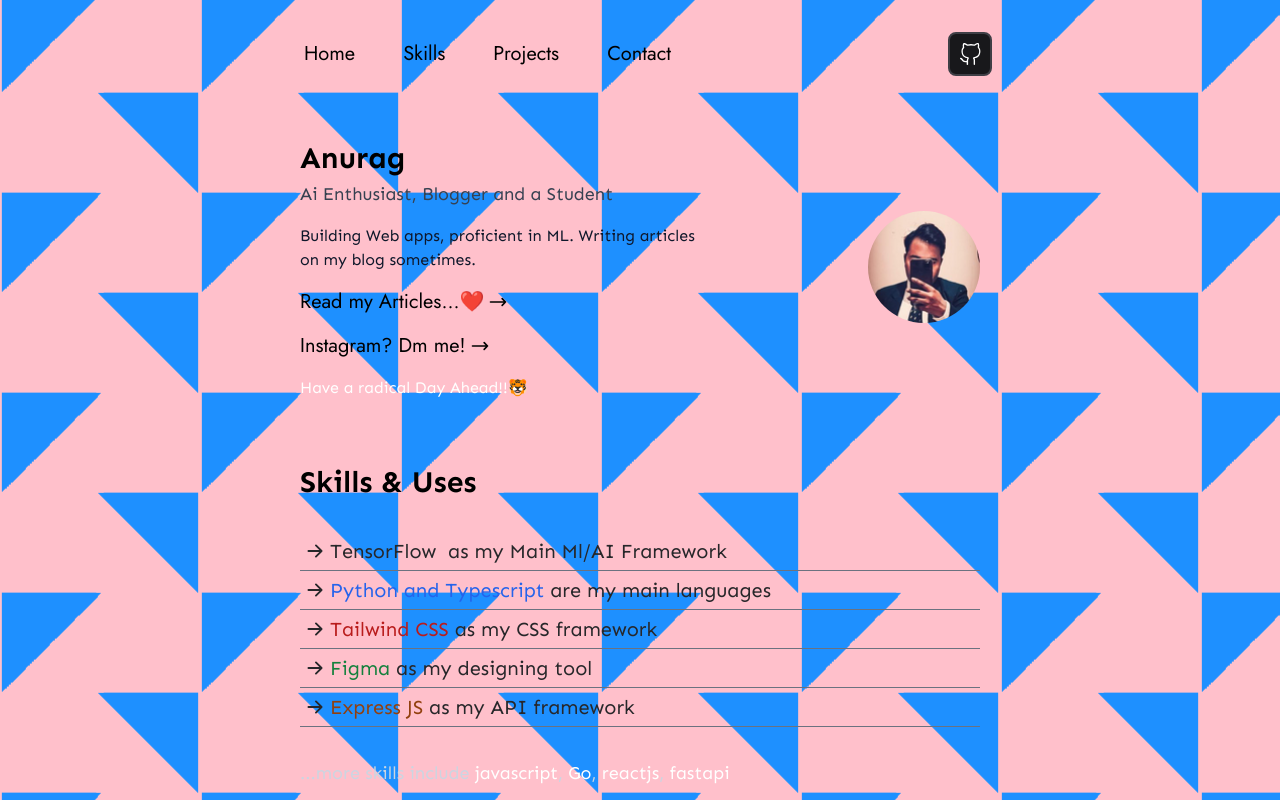
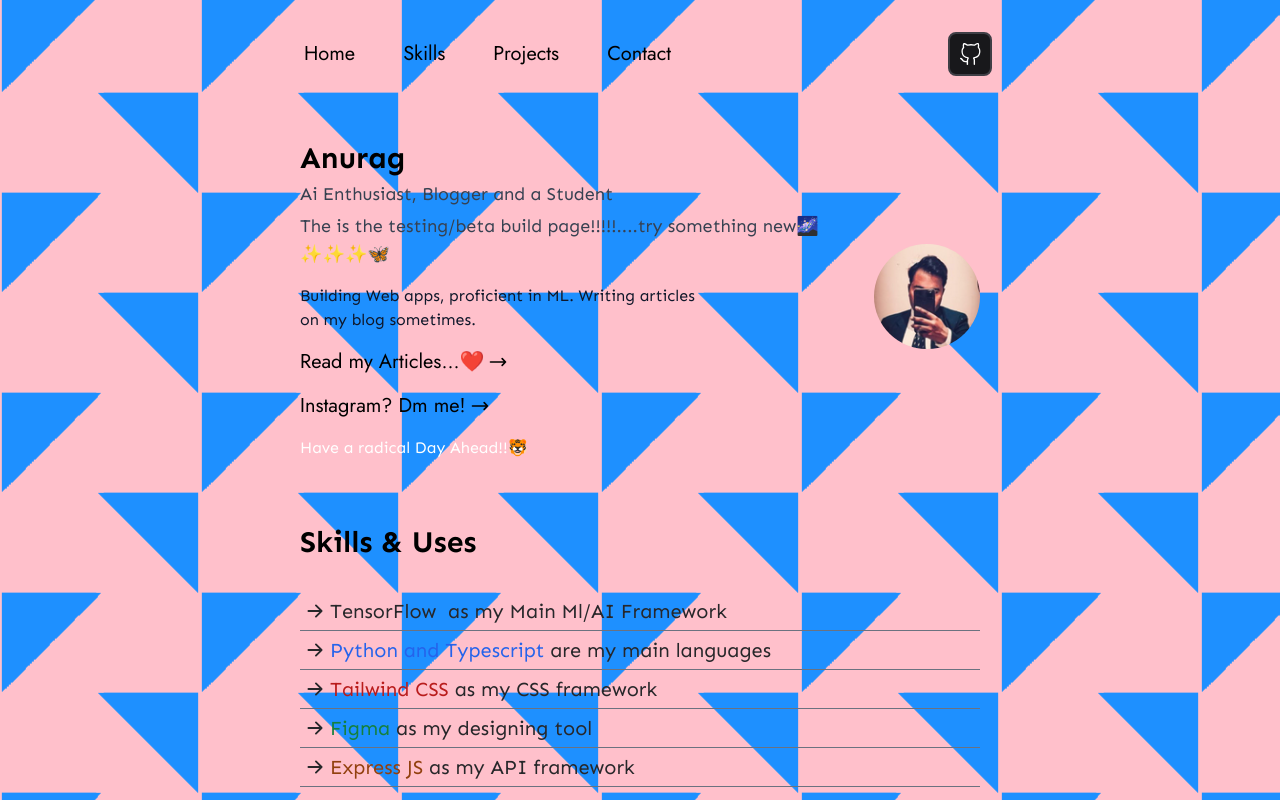
Before and after one commit to developers-sky/My_Portifolio, a Next.js app: page / in a window 1280 px wide. Shown: the top 800 px of the page. Built offline with nearby package versions, Linux system fonts and the light colour scheme.

Commit message:
yooohooo

```diff
--- a/components/About/About.component.tsx
+++ b/components/About/About.component.tsx
@@ -10,6 +10,9 @@ const About = () => {
         <p className="text-3xl font-bold text-gradient-to-r from-[#0ea5e9] via-[#6366f1] to-[#c026d3]">Anurag</p>
         <p className="mt-1 text-lg font-medium text-gray-700">
           Ai Enthusiast, Blogger and a Student
+        </p>
+        <p className="mt-1 text-lg font-medium text-gray-700">
+          The is the testing/beta build page!!!!!....try something new🌌✨✨✨🦋
         </p>
 
         <p className="mt-4 text-slate-900">
```
